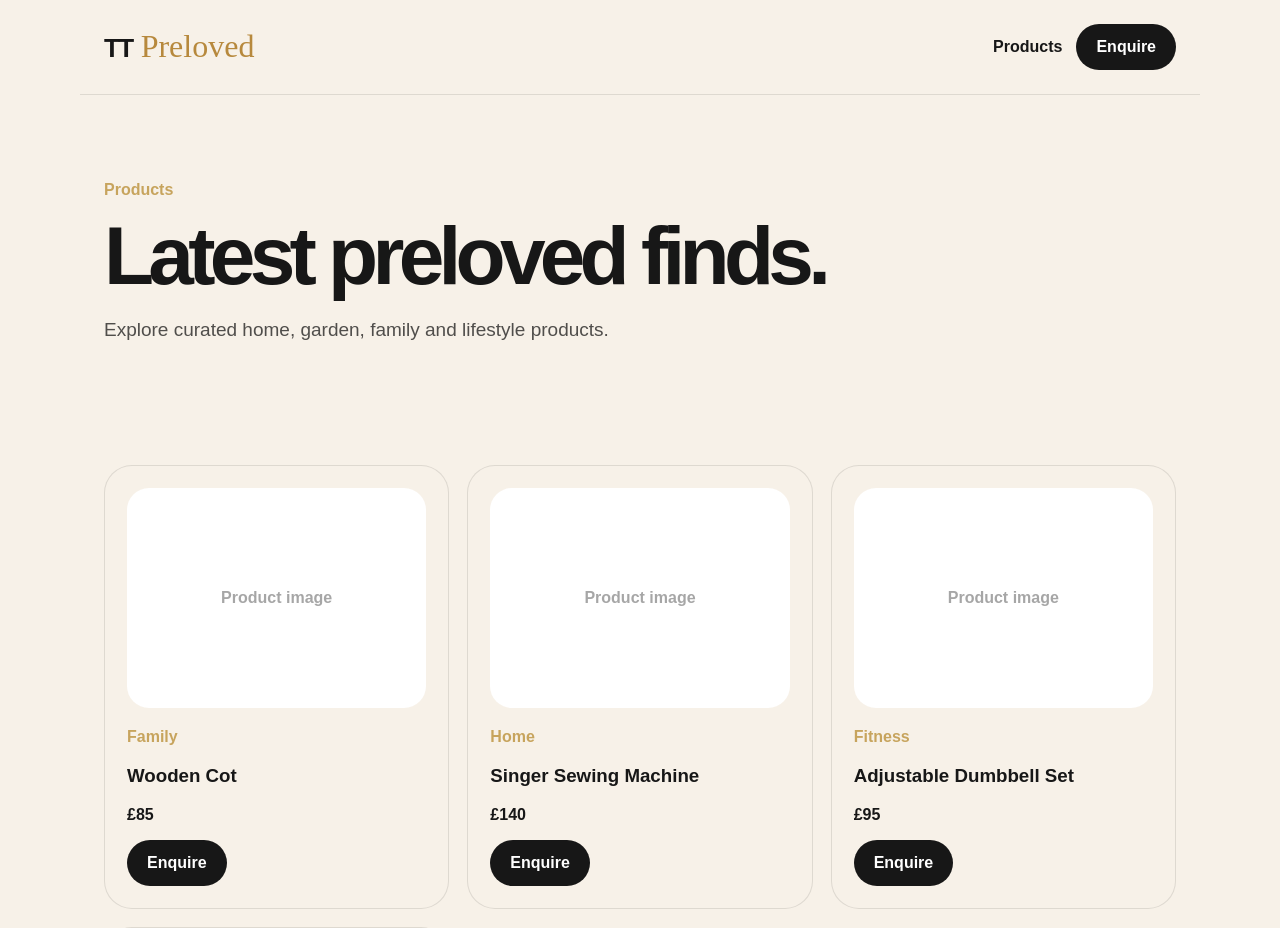
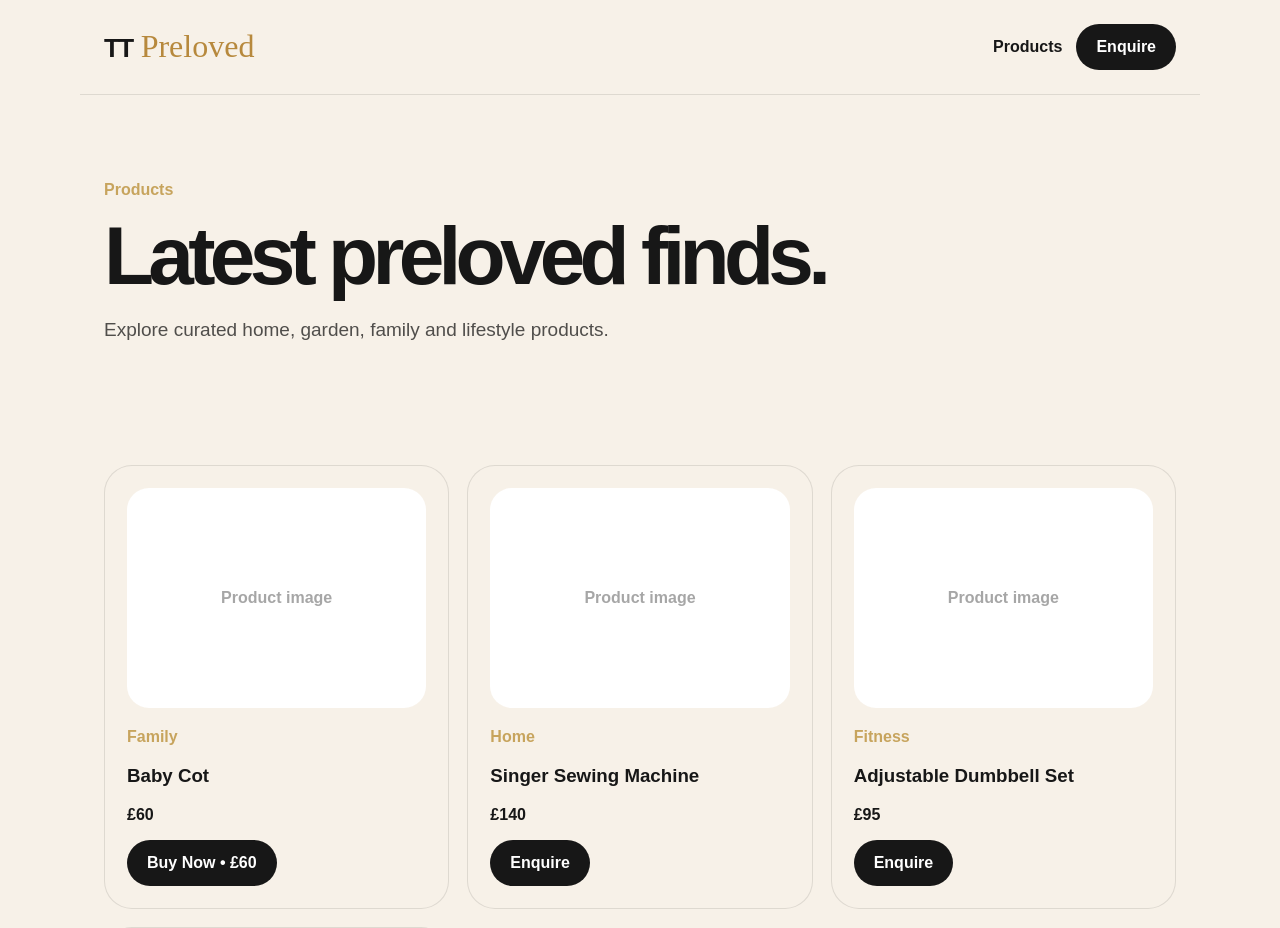
Before and after one commit to deangudgeon123-hub/TT-preloved-, a Next.js app: page /products in a window 1280 px wide. Shown: the top 928 px of the page. Built offline with nearby package versions, Linux system fonts and the light colour scheme.

Commit message:
Add visible Baby Cot buy button

```diff
--- a/app/products/page.tsx
+++ b/app/products/page.tsx
@@ -2,24 +2,28 @@ import Link from 'next/link';
 
 const products = [
   {
-    name: 'Wooden Cot',
-    price: '£85',
+    name: 'Baby Cot',
+    price: '£60',
     category: 'Family',
+    buyHref: '/api/checkout',
   },
   {
     name: 'Singer Sewing Machine',
     price: '£140',
     category: 'Home',
+    buyHref: '/contact',
   },
   {
     name: 'Adjustable Dumbbell Set',
     price: '£95',
     category: 'Fitness',
+    buyHref: '/contact',
   },
   {
     name: 'Garden Bar Unit',
     price: '£220',
     category: 'Garden',
+    buyHref: '/contact',
   },
 ];
 
@@ -54,7 +58,11 @@ export default function ProductsPage() {
               <p className="gold"><strong>{product.category}</strong></p>
               <h3>{product.name}</h3>
               <p><strong>{product.price}</strong></p>
-              <Link className="button" href="/contact">Enquire</Link>
+              {product.name === 'Baby Cot' ? (
+                <Link className="button" href="/contact">Buy Now • £60</Link>
+              ) : (
+                <Link className="button" href="/contact">Enquire</Link>
+              )}
             </article>
           ))}
         </div>
```
